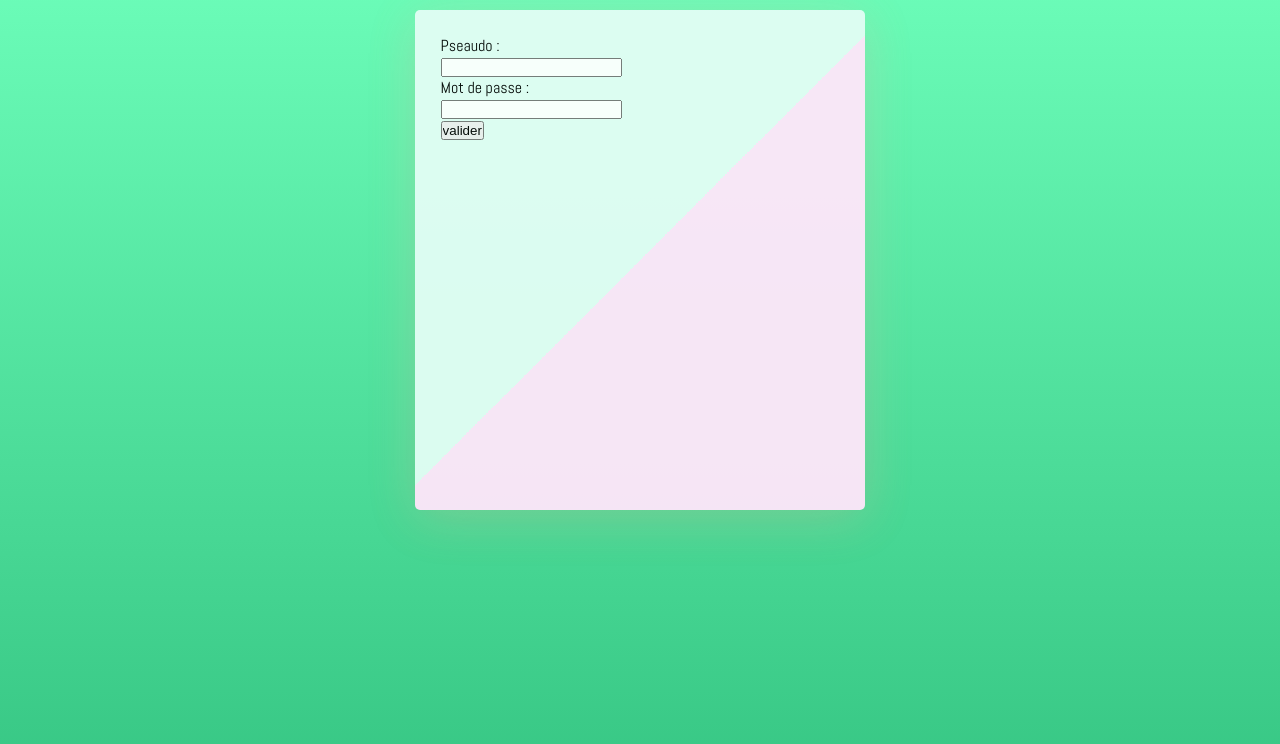
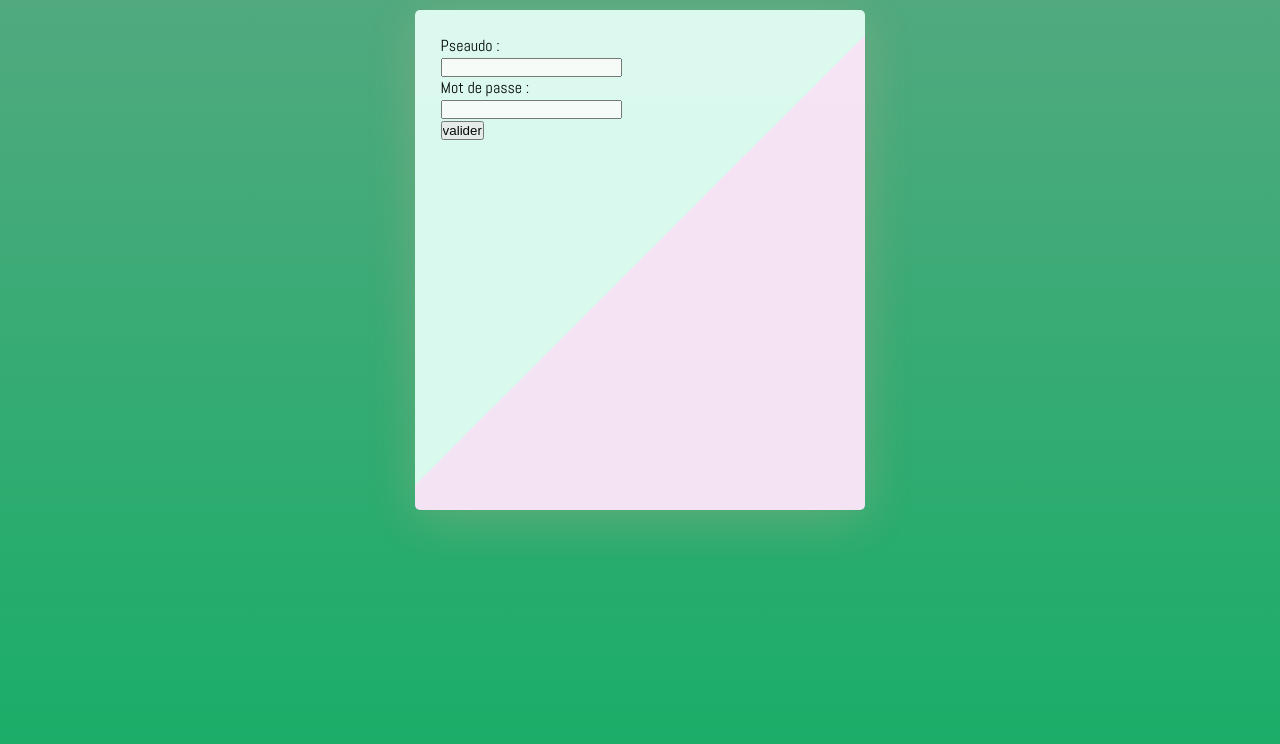
Before and after one commit to Wilylejardinier/WB2, a plain HTML site: page formulaire.html in a window 1280 px wide. Shown: the part 56-800 px from the top of the page. Drawn offline with Linux system fonts and the light colour scheme; files that its build step writes are made by us from their sources; a web font is replaced by a local one.

Commit message:
modif de couleurs sur le gradient de fond du formulaire.css

```diff
--- a/CSS/formulaire.css
+++ b/CSS/formulaire.css
@@ -7,7 +7,7 @@
 }
 body {
     background-image: linear-gradient(-225deg, #E3FDF5 0%, #FFE6FA 100%);
-background-image: linear-gradient(to top, #18c072da 0%, #6effbb 100%);
+background-image: linear-gradient(to top, #09a75ded 0%, #55a981 100%);
 background-attachment: fixed;
   background-repeat: no-repeat;
 
```
